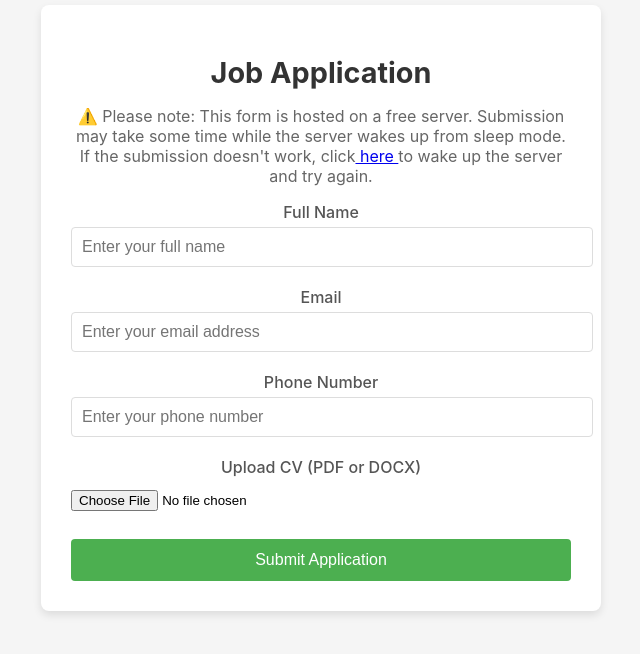
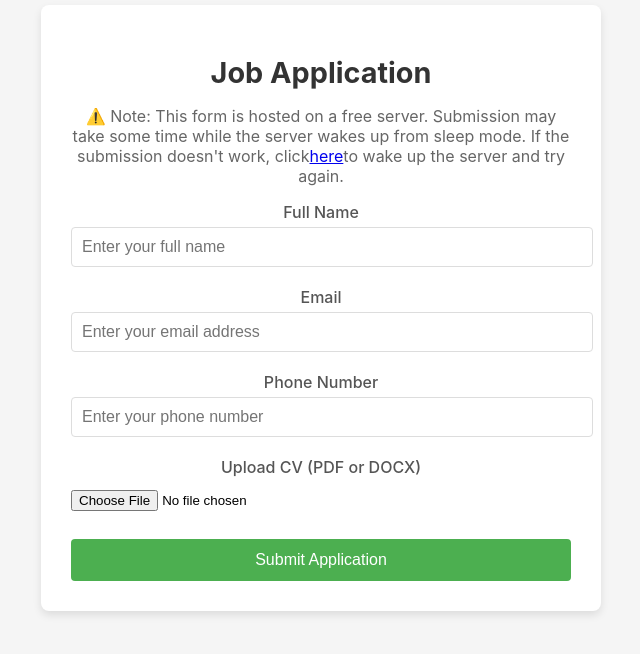
Before and after one commit to diluthrangana/job-application-processing-pipeline, a React (Create React App) app in the folder client/: page / in a window 1280 px wide. Shown: the part 112-766 px from the top of the page, without its empty margins (319-959 px from the left). Built offline with nearby package versions, Linux system fonts and the light colour scheme.

Commit message:
Update ApplicationForm.js

```diff
--- a/client/src/components/ApplicationForm.js
+++ b/client/src/components/ApplicationForm.js
@@ -117,9 +117,9 @@ const ApplicationForm = () => {
 
         <div className="hosting-notice">
           <p>
-            ⚠️ Please note: This form is hosted on a free server. Submission may take some time while the server wakes up from sleep mode.
+            ⚠️ Note: This form is hosted on a free server. Submission may take some time while the server wakes up from sleep mode.
             If the submission doesn't work, click
-            <a href="https://job-application-processing-pipeline-3.onrender.com/" target="_blank" rel="noopener noreferrer">  here  </a>
+            <a href="https://job-application-processing-pipeline-3.onrender.com/" target="_blank" rel="noopener noreferrer">here</a>
             to wake up the server and try again.
           </p>
         </div>
```
